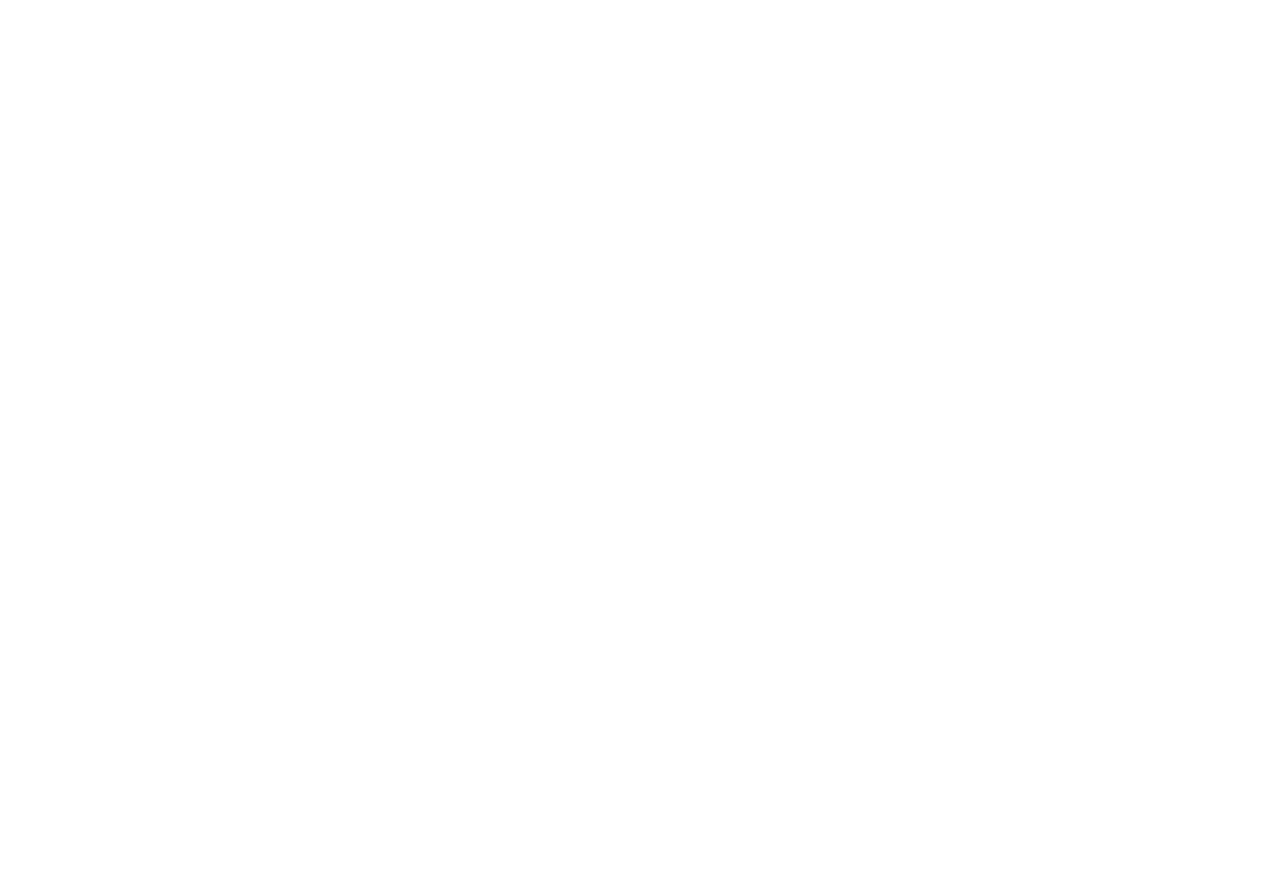
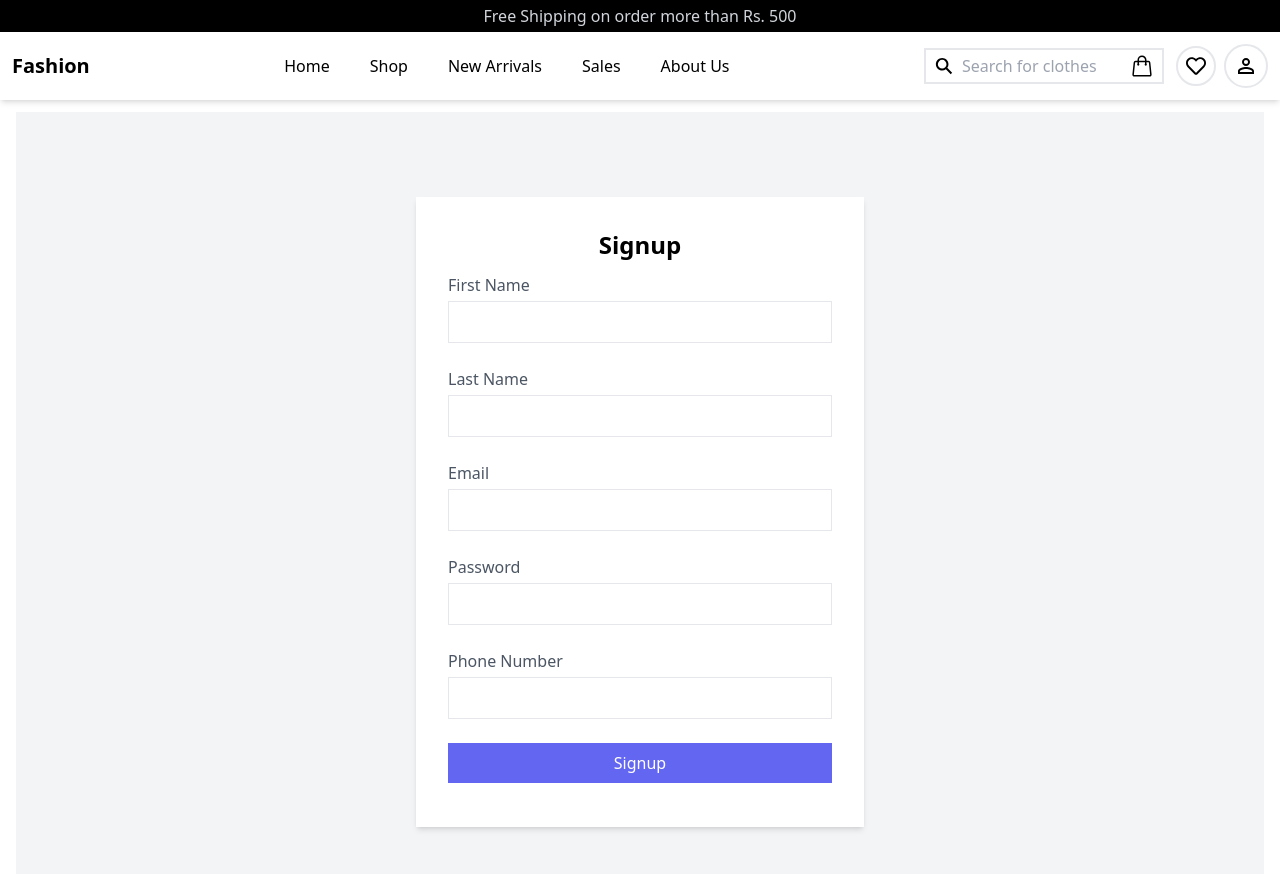
Before and after one commit to jivanaryal/online-clothing-store, a React (Vite) app in the folder frontend/: page /signup in a window 1280 px wide. Before the commit this address had no page. Shown: the top 874 px of the page. Before the commit the page ends 800 px from the top, so only its background shows below. Built offline with nearby package versions, Linux system fonts and the light colour scheme.

Commit message:
implementing protected routes in the app.tsx and added auth for login signup

```diff
--- a/frontend/src/App.tsx
+++ b/frontend/src/App.tsx
@@ -3,23 +3,36 @@
 import HomePage from "./pages/home-page";
 import NewArrivals from "./pages/New Arrivals/NewArrivals";
 import Sales from "./pages/sales-page/Sales";
-// import About from "./pages/About-page/About";
 import Shop from "./pages/shop-page/Shop";
 import HeroProduct from "./single-product-page/HeroProduct";
+import Login from "./auth/Login";
+import Signup from "./auth/Signup";
+import { AuthProvider } from "./auth/AuthContext";
+import PrivateRoute from "./auth/PrivateRoute";
 
 const App = () => {
   return (
     <Router>
+      <AuthProvider>
         <Routes>
           <Route path="/" element={<Layout />}>
             <Route index element={<HomePage />} />
             <Route path="/new-arrivals" element={<NewArrivals />} />
-          <Route path="/sales" element={<Sales />} />
             <Route path="/shop" element={<Shop />} />
             <Route path="/products/:id" element={<HeroProduct />} />
-          {/* <Route path="/about-us" element={<About />} /> */}
+            <Route path="/login" element={<Login />} />
+            <Route path="/signup" element={<Signup />} />
           </Route>
+          <Route
+            path="/sales"
+            element={
+              <PrivateRoute>
+                <Sales />
+              </PrivateRoute>
+            }
+          />
         </Routes>
+      </AuthProvider>
     </Router>
   );
 };
--- /dev/null
+++ b/frontend/src/auth/AuthContext.tsx
@@ -0,0 +1,38 @@
+import React, { createContext, useState, useContext, useEffect } from "react";
+import VerifyToken from "../utils/VerifyToken"; // Adjust the path as necessary
+
+const AuthContext = createContext();
+
+export const AuthProvider = ({ children }) => {
+  const [isAuthenticated, setIsAuthenticated] = useState(false);
+  const [loading, setLoading] = useState(true);
+
+  useEffect(() => {
+    const checkToken = async () => {
+      const token = localStorage.getItem("token");
+      const user_id = localStorage.getItem("user_id");
+      if (token && user_id) {
+        const isValid = await VerifyToken(token);
+        setIsAuthenticated(isValid);
+      }
+      setLoading(false);
+    };
+    checkToken();
+  }, []);
+
+  const logout = () => {
+    localStorage.removeItem("token");
+    localStorage.removeItem("user_id");
+    setIsAuthenticated(false);
+  };
+
+  return (
+    <AuthContext.Provider
+      value={{ isAuthenticated, setIsAuthenticated, logout }}
+    >
+      {!loading && children}
+    </AuthContext.Provider>
+  );
+};
+
+export const useAuth = () => useContext(AuthContext);
--- /dev/null
+++ b/frontend/src/auth/Login.tsx
@@ -0,0 +1,100 @@
+import React from "react";
+import { Formik, Form, Field, ErrorMessage } from "formik";
+import * as Yup from "yup";
+import axios from "axios";
+import { useNavigate } from "react-router-dom";
+import { useAuth } from "./AuthContext";
+import { toast, ToastContainer } from "react-toastify";
+import "react-toastify/dist/ReactToastify.css";
+
+const Login = () => {
+  const { setIsAuthenticated } = useAuth();
+  const navigate = useNavigate();
+
+  const formFields = [
+    { name: "Email", type: "email", label: "Email" },
+    { name: "Password", type: "password", label: "Password" },
+  ];
+
+  const initialValues = {
+    Email: "",
+    Password: "",
+  };
+
+  const validationSchema = Yup.object({
+    Email: Yup.string()
+      .email("Invalid email format")
+      .required("Email is required"),
+    Password: Yup.string().required("Password is required"),
+  });
+
+  const handleLogin = async (values, { setSubmitting, resetForm }) => {
+    try {
+      const response = await axios.post(
+        "http://localhost:5001/api/auth/ocs/customers/login",
+        values
+      );
+      toast.success(response.data.message);
+
+      resetForm();
+      if (response.data.message === "Login successful") {
+        localStorage.setItem("token", response.data.token);
+        setIsAuthenticated(true);
+        navigate("/");
+      }
+    } catch (error) {
+      toast.error(error.response.data.message);
+    } finally {
+      setSubmitting(false);
+    }
+  };
+
+  return (
+    <div className="flex items-center justify-center min-h-screen bg-gray-100">
+      <div className="w-full max-w-md p-8 space-y-3 bg-white rounded-lg shadow-md">
+        <h2 className="text-2xl font-bold text-center">Login</h2>
+        <Formik
+          initialValues={initialValues}
+          validationSchema={validationSchema}
+          onSubmit={handleLogin}
+        >
+          {({ isSubmitting }) => (
+            <Form className="space-y-6">
+              {formFields.map((field) => (
+                <div key={field.name}>
+                  <label
+                    className="block mb-1 text-gray-600"
+                    htmlFor={field.name}
+                  >
+                    {field.label}
+                  </label>
+                  <Field
+                    type={field.type}
+                    name={field.name}
+                    id={field.name}
+                    className="w-full px-4 py-2 border rounded-md focus:outline-none focus:ring-2 focus:ring-indigo-400"
+                  />
+                  <ErrorMessage
+                    name={field.name}
+                    component="div"
+                    className="mt-1 text-sm text-red-600"
+                  />
+                </div>
+              ))}
+              <button
+                type="submit"
+                className="w-full px-4 py-2 text-white bg-indigo-500 rounded-md focus:bg-indigo-600 hover:bg-indigo-600"
+                disabled={isSubmitting}
+              >
+                Login
+              </button>
+            </Form>
+          )}
+        </Formik>
+        <ToastContainer />
+      </div>
+    </div>
+  );
+};
+
+export default Login;
--- /dev/null
+++ b/frontend/src/auth/PrivateRoute.tsx
@@ -0,0 +1,14 @@
+import { Navigate } from "react-router-dom";
+import { useAuth } from "./AuthContext";
+
+const PrivateRoute = ({ children }) => {
+  const { isAuthenticated } = useAuth();
+
+  if (!isAuthenticated) {
+    return <Navigate to="/login" />;
+  }
+
+  return children;
+};
+
+export default PrivateRoute;
--- /dev/null
+++ b/frontend/src/auth/Signup.tsx
@@ -0,0 +1,105 @@
+import { Formik, Form, Field, ErrorMessage } from "formik";
+import * as Yup from "yup";
+import axios from "axios";
+import { useNavigate } from "react-router-dom";
+import { toast, ToastContainer } from "react-toastify";
+import "react-toastify/dist/ReactToastify.css";
+
+const Signup = () => {
+  const navigate = useNavigate();
+
+  const formFields = [
+    { name: "FirstName", type: "text", label: "First Name" },
+    { name: "LastName", type: "text", label: "Last Name" },
+    { name: "Email", type: "email", label: "Email" },
+    { name: "Password", type: "password", label: "Password" },
+    { name: "PhoneNumber", type: "text", label: "Phone Number" },
+  ];
+
+  const initialValues = {
+    FirstName: "",
+    LastName: "",
+    Email: "",
+    Password: "",
+    PhoneNumber: "",
+  };
+
+  const validationSchema = Yup.object({
+    FirstName: Yup.string().required("First Name is required"),
+    LastName: Yup.string().required("Last Name is required"),
+    Email: Yup.string()
+      .email("Invalid email format")
+      .required("Email is required"),
+    Password: Yup.string()
+      .min(6, "Password should be at least 6 characters")
+      .required("Password is required"),
+    PhoneNumber: Yup.string().required("Phone Number is required"),
+  });
+
+  const handleSignup = async (values, { setSubmitting, resetForm }) => {
+    try {
+      const response = await axios.post(
+        "http://localhost:5001/api/auth/ocs/customers/signup",
+        values
+      );
+      toast.success(response.data.message);
+      resetForm();
+      if (response.data.message === "User registered successfully") {
+        navigate("/login");
+      }
+    } catch (error) {
+      toast.error(error.response.data.message);
+    } finally {
+      setSubmitting(false);
+    }
+  };
+
+  return (
+    <div className="flex items-center justify-center min-h-screen bg-gray-100">
+      <div className="w-full max-w-md p-8 space-y-3 bg-white rounded-lg shadow-md">
+        <h2 className="text-2xl font-bold text-center">Signup</h2>
+        <Formik
+          initialValues={initialValues}
+          validationSchema={validationSchema}
+          onSubmit={handleSignup}
+        >
+          {({ isSubmitting }) => (
+            <Form className="space-y-6">
+              {formFields.map((field) => (
+                <div key={field.name}>
+                  <label
+                    className="block mb-1 text-gray-600"
+                    htmlFor={field.name}
+                  >
+                    {field.label}
+                  </label>
+                  <Field
+                    type={field.type}
+                    name={field.name}
+                    id={field.name}
+                    className="w-full px-4 py-2 border rounded-md focus:outline-none focus:ring-2 focus:ring-indigo-400"
+                  />
+                  <ErrorMessage
+                    name={field.name}
+                    component="div"
+                    className="mt-1 text-sm text-red-600"
+                  />
+                </div>
+              ))}
+              <button
+                type="submit"
+                className="w-full px-4 py-2 text-white bg-indigo-500 rounded-md focus:bg-indigo-600 hover:bg-indigo-600"
+                disabled={isSubmitting}
+              >
+                Signup
+              </button>
+            </Form>
+          )}
+        </Formik>
+        <ToastContainer />
+      </div>
+    </div>
+  );
+};
+
+export default Signup;
--- a/frontend/src/shared-components/navbar/SecondNav.tsx
+++ b/frontend/src/shared-components/navbar/SecondNav.tsx
@@ -10,7 +10,7 @@
 import "./nav.css";
 
 const SecondNav = () => {
-  console.log(SecondNavData);
+  // console.log(SecondNavData);
   const [sidebar, setSidebar] = useState(false);
   return (
     <div>
--- /dev/null
+++ b/frontend/src/utils/VerifyToken.tsx
@@ -0,0 +1,17 @@
+import axios from "axios";
+
+const VerifyToken = async (token) => {
+  console.log(token);
+  try {
+    const response = await axios.post(
+      "http://localhost:5001/api/auth/ocs/customers/verify-token",
+      { token }
+    );
+    return response.data.isValid;
+  } catch (error) {
+    console.error("Token verification failed", error);
+    return false;
+  }
+};
+
+export default VerifyToken;
```
Lines whose indentation alone changed are shown as unchanged.
